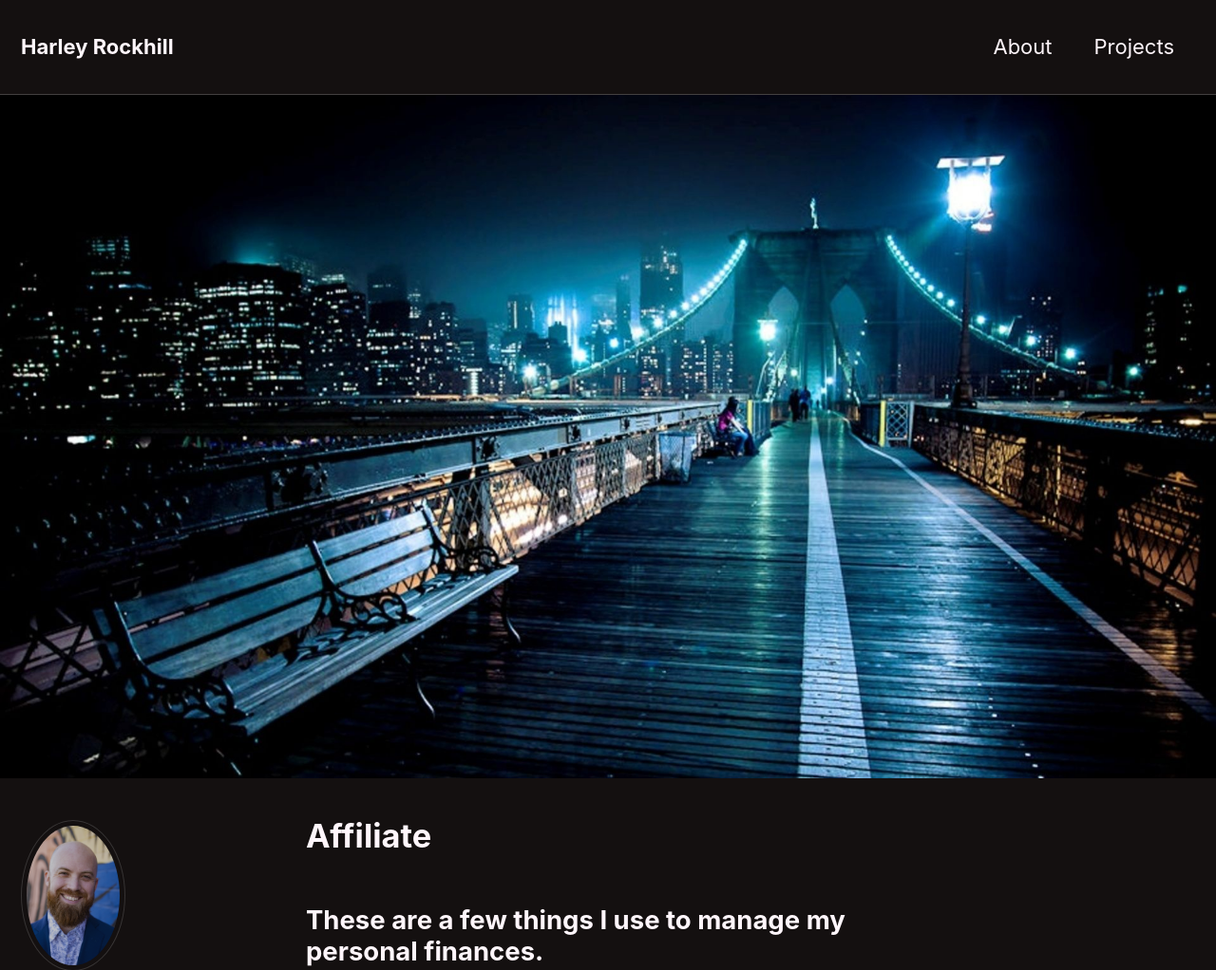
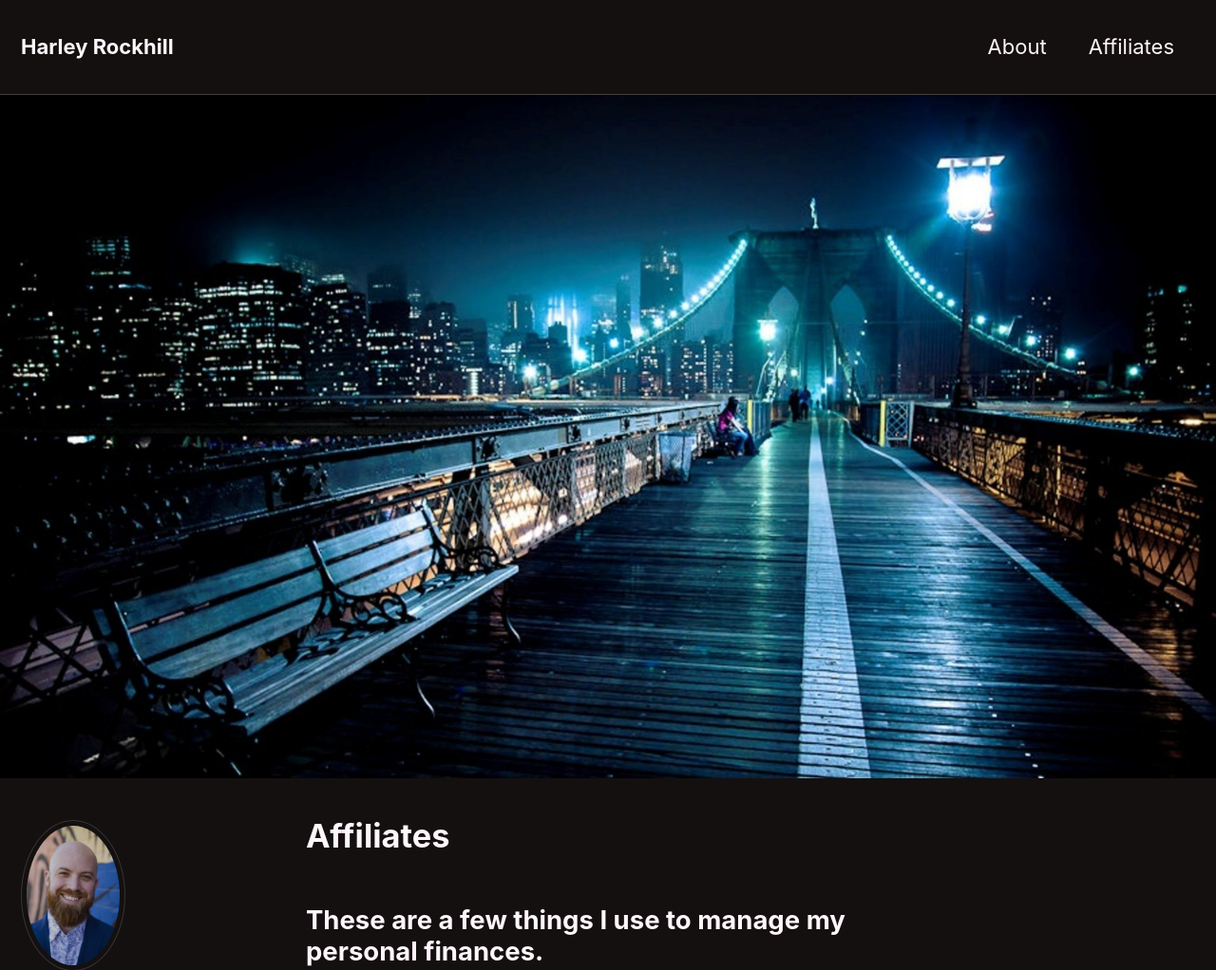
Before and after one commit to hrockhill3/hrockhill3.github.io, a Jekyll site: the page built from _pages/affiliates.md, in a window 1280 px wide and 1400 px high. Shown: the top 1022 px of the window at 95% size. Built offline with Jekyll 4.4.1, drawn with Linux system fonts in a browser that asks for light colours; nearby versions of some CDN libraries.

Commit message:
fix permalink

```diff
--- a/_data/navigation.yml
+++ b/_data/navigation.yml
@@ -2,8 +2,8 @@
 main:
   - title: "About"
     url: /about/
-  - title: "Projects"
-    url: /projects/
+  - title: "Affiliates"
+    url: /affiliates/
   # - title: "About"
   #   url: https://mmistakes.github.io/minimal-mistakes/about/
   # - title: "Sample Posts"
--- a/_pages/affiliates.md
+++ b/_pages/affiliates.md
@@ -1,7 +1,7 @@
 ---
 layout: archive
-permalink: /affiliate/
-title: "Affiliate"
+permalink: /affiliates/
+title: "Affiliates"
 author_profile: true
 header:
   image: "/images/BKbridge.jpg"
```
